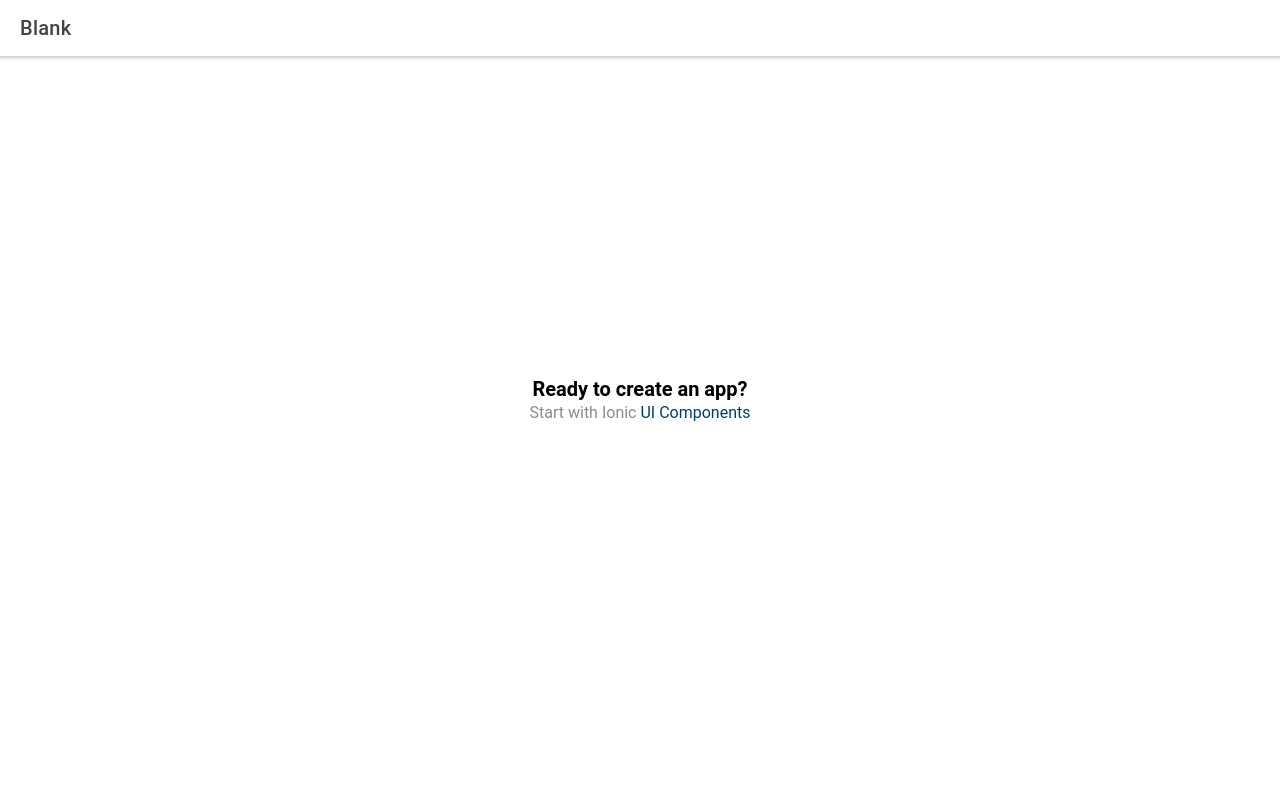
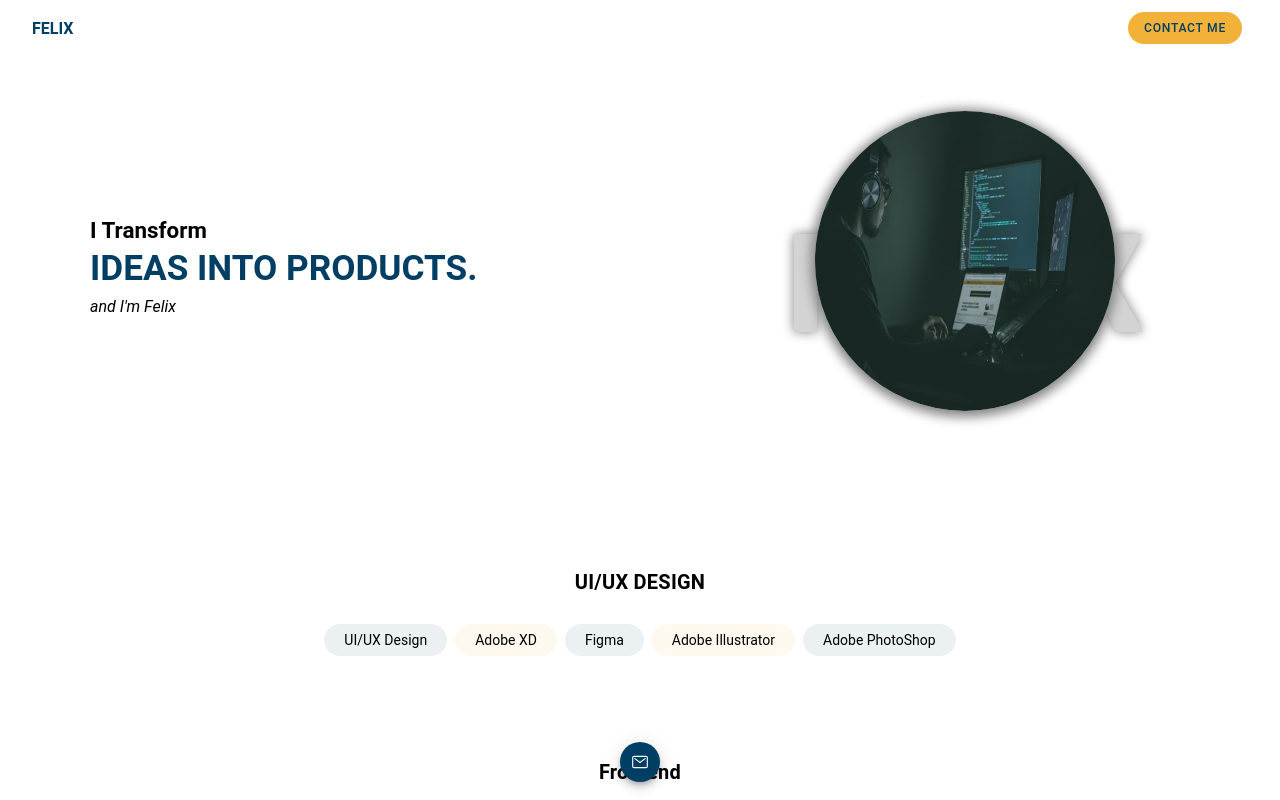
Before and after one commit to efenstakes/mi.portfolio, a React (Create React App) app: page /home in a window 1280 px wide. Built offline with nearby package versions, Linux system fonts and the light colour scheme.

Commit message:
add home page content

```diff
--- a/src/pages/Home.css
+++ b/src/pages/Home.css
@@ -0,0 +1,6 @@
+
+p, div, h1, h2, h3, h4, h5, h6 {
+    margin: 0;
+    padding: 0;
+    box-sizing: border-box;
+}
--- a/src/pages/Home.tsx
+++ b/src/pages/Home.tsx
@@ -1,22 +1,114 @@
-import { IonContent, IonHeader, IonPage, IonTitle, IonToolbar } from '@ionic/react';
-import ExploreContainer from '../components/ExploreContainer';
+import React from 'react'
+import {
+  IonContent, IonHeader, IonPage,
+  IonTitle, IonToolbar,
+  IonFab, IonFabButton, IonIcon,
+  IonButton,
+} from '@ionic/react';
+import { mailOutline } from 'ionicons/icons';
+
+import AppBarComponent from '../components/appbar/appbar.component'
+import FooterComponent from '../components/footer/footer.component';
+import SkillsComponent from '../components/skills/skills.component';
+import VSpacerComponent from '../components/v_spacer/v_spacer.component';
+import WelcomeComponent from '../components/welcome/welcome.component';
+
 import './Home.css';
 
+
 const Home: React.FC = () => {
+  const ux =  [
+    'UI/UX Design', 'Adobe XD', 'Figma', 'Adobe Illustrator',
+    'Adobe PhotoShop'
+  ]
+  const frontend = [
+    'HTML', 'CSS3', 'JS', 'TypeScript', 'React', 'Ionic', 'Angular'
+  ]
+  const backend = [
+    'NodeJS', 'Flask', 'FastAPI', 'PHP', 'Erlang',
+  ]
+  const mobile = [
+    'React Native', 'Flutter', 'Ionic'
+  ]
+  const hobbies = [
+    'Designing', 'Travelling', 'Exploring'
+  ]
+
   return (
     <IonPage>
-      <IonHeader>
-        <IonToolbar>
-          <IonTitle>Blank</IonTitle>
-        </IonToolbar>
-      </IonHeader>
-      <IonContent fullscreen>
+
+      <AppBarComponent />
+
+      <IonContent fullscreen forceOverscroll={true}>
         <IonHeader collapse="condense">
           <IonToolbar>
             <IonTitle size="large">Blank</IonTitle>
           </IonToolbar>
         </IonHeader>
-        <ExploreContainer />
+
+
+        {/* welcome */}
+        <WelcomeComponent />
+
+        <VSpacerComponent space={8} />
+
+        {/* worked with */}
+
+        {/* skills */}
+        {/* ux/ui */}
+        <SkillsComponent
+          title="UI/UX DESIGN"
+          skills={ux}
+          isAlt={false}
+        />
+
+        <VSpacerComponent space={5} />
+
+        {/* frontend */}
+        <SkillsComponent
+          title="Frontend"
+          skills={frontend}
+          isAlt={true}
+        />
+
+        <VSpacerComponent space={5} />
+
+
+        {/* backend */}
+        <SkillsComponent
+          title="Backend"
+          skills={backend}
+          isAlt={false}
+        />
+
+        <VSpacerComponent space={5} />
+
+        {/* mobile */}
+        <SkillsComponent
+          title="Mobile"
+          skills={mobile}
+          isAlt={true}
+        />
+
+        <VSpacerComponent space={5} />
+
+        {/* hobbies */}
+        <SkillsComponent
+          title="Hobbies"
+          skills={hobbies}
+          isAlt={false}
+        />
+
+        <VSpacerComponent space={5} />
+
+        {/* footer */}
+        <FooterComponent />
+
+        <IonFab vertical="bottom" horizontal="center" slot="fixed">
+          <IonFabButton size="small">
+            <IonIcon size="small" icon={mailOutline} />
+          </IonFabButton>
+        </IonFab>
       </IonContent>
     </IonPage>
   );
```
